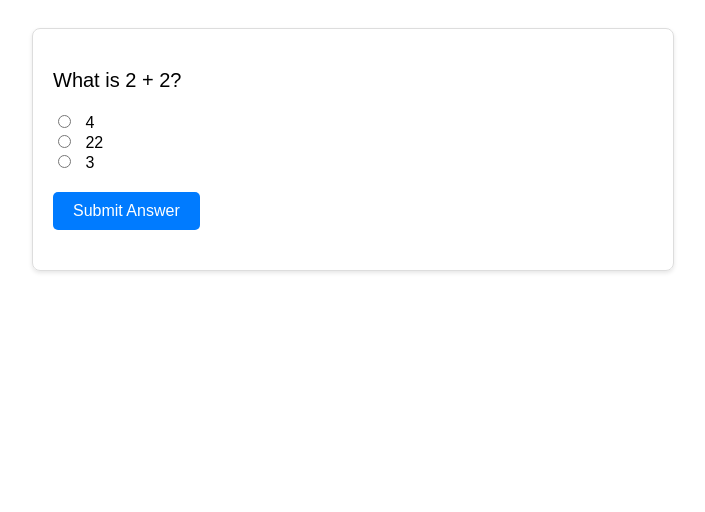
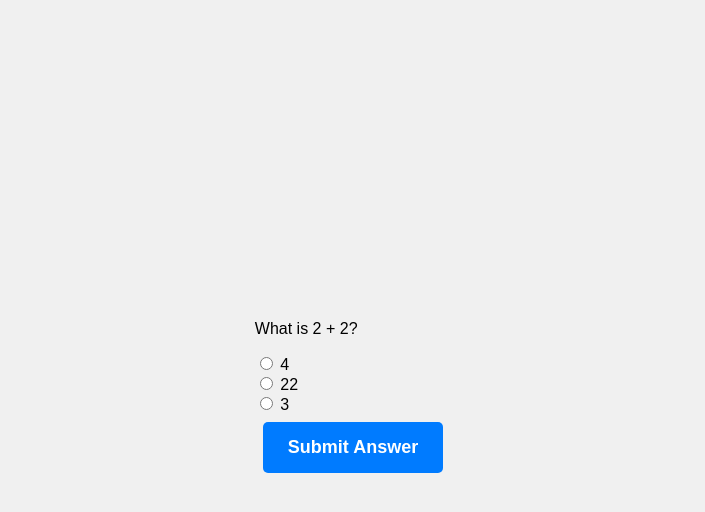
Before and after one commit to tony555t/ALX_Simple_Quiz, a plain HTML site: page index.html in a window 1280 px wide. Shown: the whole page, without its empty margins (287-992 px from the left). Drawn offline with Linux system fonts and the light colour scheme.

Commit message:
calculator

```diff
--- a/styles.css
+++ b/styles.css
@@ -1,48 +1,70 @@
 body {
     font-family: Arial, sans-serif;
-    padding: 20px;
+    display: flex;
+    justify-content: center;
+    align-items: center;
+    height: 100vh;
+    margin: 0;
+    background-color: #f0f0f0;
 }
 
-#quiz-container {
-    max-width: 600px;
-    margin: auto;
-    padding: 20px;
-    border: 1px solid #ddd;
-    border-radius: 8px;
-    box-shadow: 0 2px 4px rgba(0,0,0,0.1);
+#calculator-container {
+    text-align: center;
+    background: white;
+    padding: 30px;
+    border-radius: 10px;
+    box-shadow: 0 4px 6px rgba(0, 0, 0, 0.1);
+    min-width: 300px;
 }
 
-#quiz-question {
-    font-size: 20px;
-    margin-bottom: 20px;
+input[type="number"] {
+    margin: 10px;
+    padding: 15px;
+    width: 200px;
+    font-size: 16px;
+    border: 2px solid #ddd;
+    border-radius: 5px;
+    text-align: center;
 }
 
-input[type="radio"] {
-    margin-right: 10px;
+input[type="number"]:focus {
+    outline: none;
+    border-color: #007bff;
 }
 
-label {
-    margin-right: 30px;
+button {
+    padding: 15px 25px;
+    margin: 8px;
+    font-size: 18px;
+    font-weight: bold;
     cursor: pointer;
+    border: none;
+    border-radius: 5px;
+    background-color: #007bff;
+    color: white;
+    transition: background-color 0.3s ease;
+    min-width: 60px;
 }
 
-#submit-answer {
-    display: block;
-    margin-top: 20px;
-    padding: 10px 20px;
-    background-color: #007bff;
-    color: white;
-    border: none;
-    border-radius: 5px;
-    cursor: pointer;
-    font-size: 16px;
-}
-
-#submit-answer:hover {
+button:hover {
     background-color: #0056b3;
 }
 
-#feedback {
-    margin-top: 20px;
-    font-size: 18px;
+button:active {
+    transform: translateY(1px);
 }
+
+#result {
+    margin-top: 30px;
+    font-size: 24px;
+    font-weight: bold;
+    color: #333;
+    padding: 15px;
+    background-color: #f8f9fa;
+    border-radius: 5px;
+    border: 2px solid #e9ecef;
+}
+
+#calculation-result {
+    color: #007bff;
+}
```
Also changed, not shown: calculator.js (added, +53 -0 lines), calculator.html (line endings or trailing spaces).
